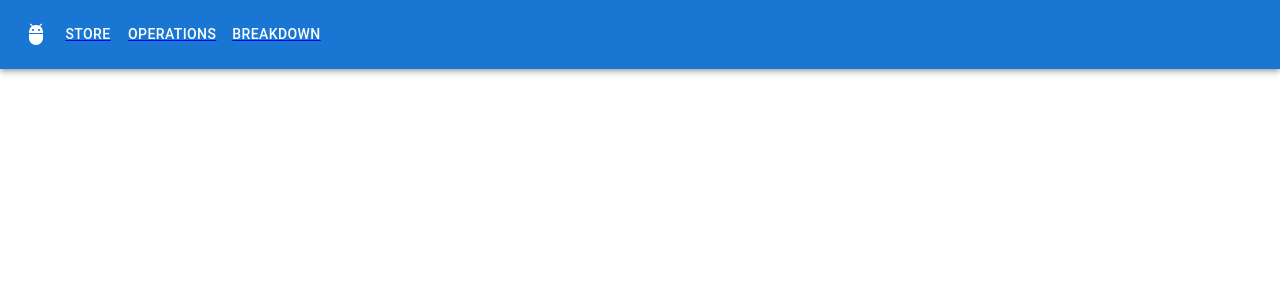
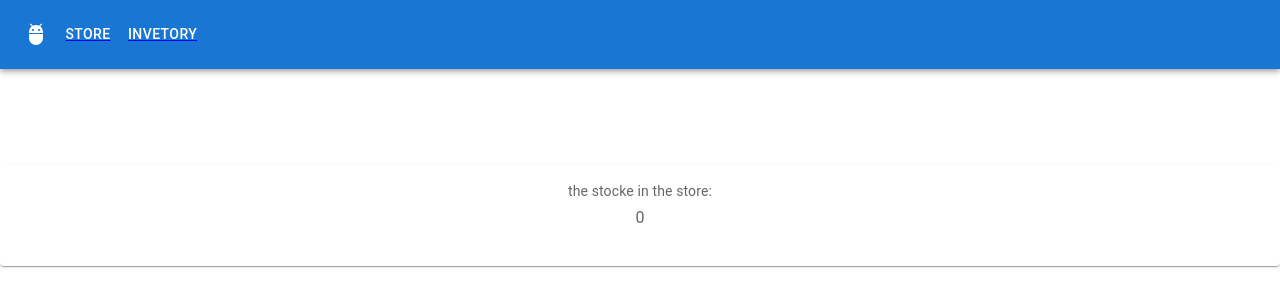
Before and after one commit to amitbasat2212/Agora, a React (Create React App) app: page /store in a window 1280 px wide. Shown: the top 306 px of the page. Built offline with nearby package versions, Linux system fonts and the light colour scheme.

Commit message:
adding the traker to the app

```diff
--- a/src/App.js
+++ b/src/App.js
@@ -4,6 +4,7 @@ import  {AgoraStore } from './features/agoraInvetory/agoraStore';
 import  {NavBar } from './features/NavBar';
 import './App.css';
 import { BrowserRouter as Router, Route,Link} from 'react-router-dom'
+import Tracker from './features/agoraInvetory/Tracker';
 
 
 
@@ -16,11 +17,11 @@ function App() {
           <NavBar/>
       </div>
       <div>
-      <Route path="/operations" exact render={() => <ItemForm />} />
+      <Route path="/Invetory" exact render={() => <ItemForm />} />
       <Route path="/store" exact render={() => <AgoraStore />} />
 
-
       </div>
+      <Tracker/>
     </div>
     </Router>
   );
--- a/src/features/NavBar.js
+++ b/src/features/NavBar.js
@@ -11,7 +11,7 @@ import AdbIcon from '@mui/icons-material/Adb';
 import NavBarItem from './buttons/NavBarItem';
 import NavBarButton from './buttons/NavBarButton';
 
-const pages = ['store', 'operations', 'breakdown'];
+const pages = ['store', 'Invetory'];
 
 
 export  function NavBar() {
--- a/src/features/agoraInvetory/StoreItemCard.js
+++ b/src/features/agoraInvetory/StoreItemCard.js
@@ -40,7 +40,6 @@ export default function StoreItemCard(props) {
         title={props.storeItem.product}
 
       />
-
       <CardMedia
         component="img"
         height="194"
--- /dev/null
+++ b/src/features/agoraInvetory/Tracker.js
@@ -0,0 +1,34 @@
+import * as React from 'react';
+import Card from '@mui/material/Card';
+import CardContent from '@mui/material/CardContent';
+import Typography from '@mui/material/Typography';
+import {  useDispatch } from 'react-redux';
+
+import { useSelector } from 'react-redux';
+
+import {
+    selectItems
+} from './agoraStoreSlice';
+
+export default function Tracker() {
+    const items = useSelector(selectItems)
+    const itemInsStore=()=>{
+        const stock = items.filter(item => item.paurched==false);
+        return stock.length
+    }
+  return (
+    <Card sx={{ minWidth: 200,mt:8}}>
+      <CardContent>
+        <Typography sx={{ fontSize: 14 }} color="text.secondary" gutterBottom>
+          the stocke in the store:
+        </Typography>
+
+        <Typography sx={{ mb: 1.5 }} color="text.secondary">
+          {itemInsStore()}
+        </Typography>
+
+      </CardContent>
+
+    </Card>
+  );
+}
--- a/src/features/agoraInvetory/agoraStoreSlice.js
+++ b/src/features/agoraInvetory/agoraStoreSlice.js
@@ -3,6 +3,7 @@ import {  createSlice } from '@reduxjs/toolkit';
 
 const initialState = {
     itemsStore: []
+
 };
 
 const ChangeTheStoreList=(state,idItem,keyToChange,value)=>{
@@ -27,16 +28,19 @@ export const agoraStoreSlice = createSlice({
        editThePrice:(state,action)=>{
         ChangeTheStoreList(state,action.payload.id,"price",action.payload.price)
 
-       }
+       },
+
 
     }
 
 })
 
 
-export const { addItemToStore,purchedAnItem,editThePrice} = agoraStoreSlice.actions;
+export const { addItemToStore,purchedAnItem,editThePrice,setTheStorage} = agoraStoreSlice.actions;
 
 export const selectItems = (state) => state.StoreItems.itemsStore;
 
 
+
+
 export default agoraStoreSlice.reducer;
```
